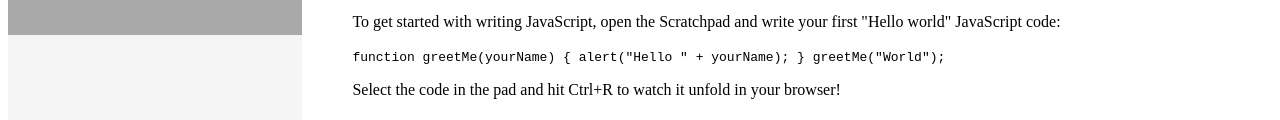
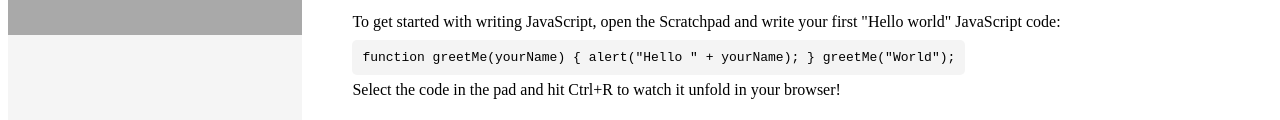
Before and after one commit to Soga-Joshua/technical-documentation-page, a plain HTML site: page index.html in a window 1280 px wide. Shown: the part 773-893 px from the top of the page. Drawn offline with Linux system fonts and the light colour scheme.

Commit message:
Update style.css

```diff
--- a/style.css
+++ b/style.css
@@ -43,6 +43,11 @@
     position: relative;
     top: 7px;
   }
+code{
+    background-color: #f4f4f4;
+    padding: 10px;
+    border-radius: 5px;
+  }
   #navbar ul{
     overflow:scroll;
     overflow-x: hidden;
```
